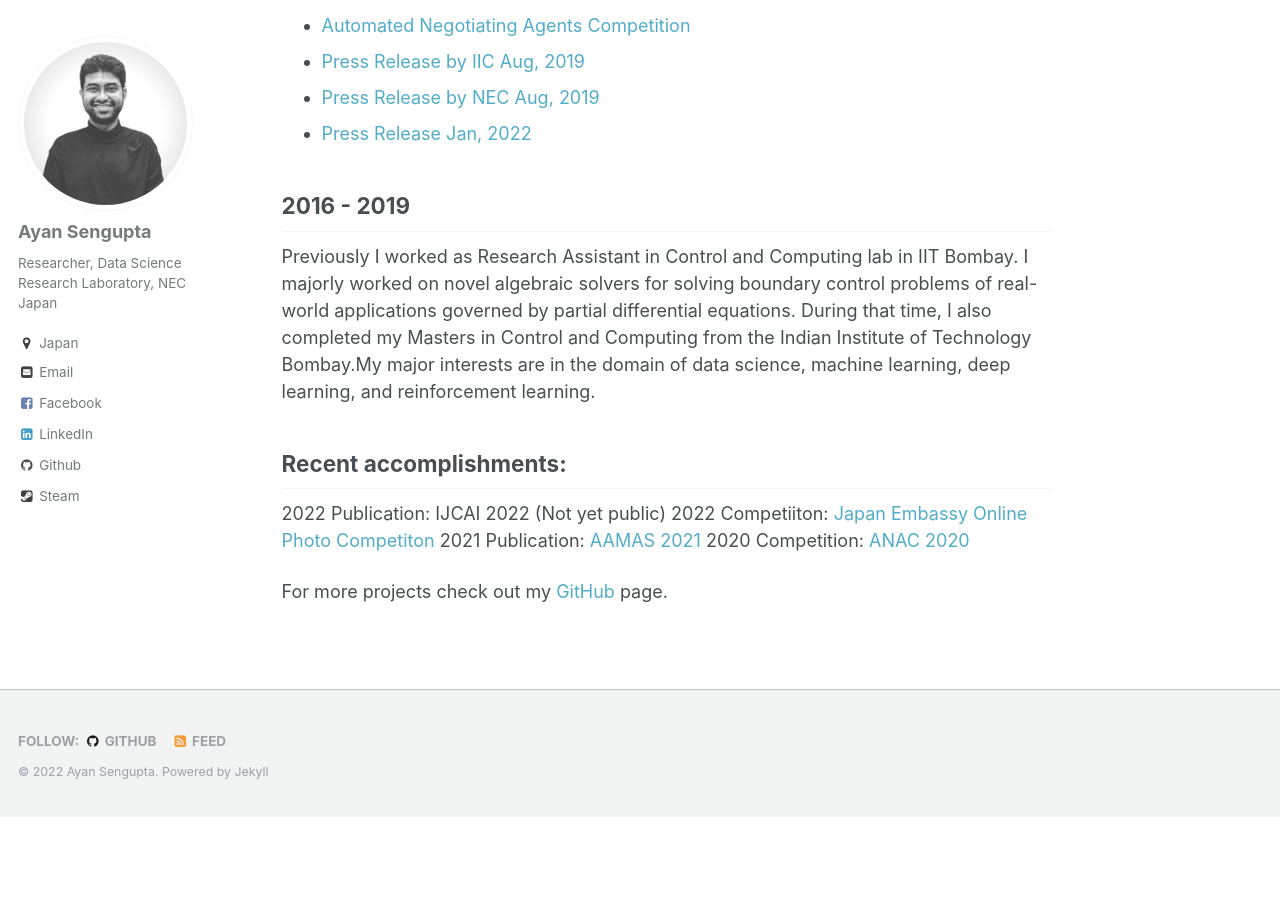
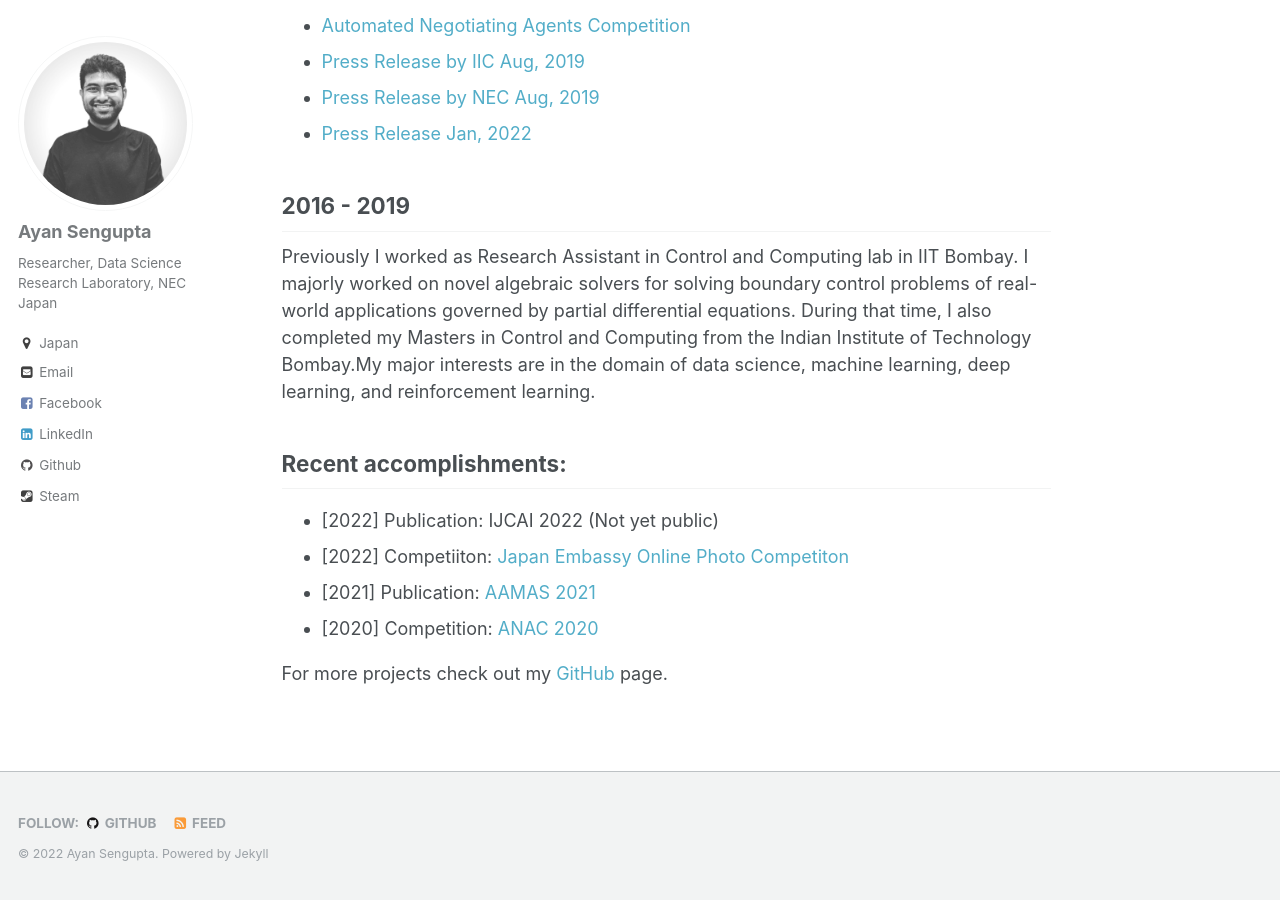
Before and after one commit to ayansengupta17/ayansengupta17.github.io, a Jekyll site: the page built from _pages/about.md, in a window 1280 px wide and 900 px high, scrolled down 704 px. Built offline with Jekyll 4.4.1, drawn with Linux system fonts in a browser that asks for light colours; before the commit the page ends 1521 px from its top, so only the background shows below that.

```diff
--- a/_pages/about.md
+++ b/_pages/about.md
@@ -37,9 +37,9 @@ of Technology Bombay.My major interests are in the domain of data science, machi
 Recent accomplishments:
 -----------------------
 
-2022 Publication: IJCAI 2022 (Not yet public)
-2022 Competiiton: [Japan Embassy Online Photo Competiton](https://www.in.emb-japan.go.jp/itpr_ja/Online.Photo.Exhibition2021_2022.html)
-2021 Publication: [AAMAS 2021](https://dl.acm.org/doi/10.5555/3463952.3464087)
-2020 Competition: [ANAC 2020](https://ayansengupta17.github.io/projects/projects-0x/)
+* [2022] Publication: IJCAI 2022 (Not yet public)
+* [2022] Competiiton: [Japan Embassy Online Photo Competiton](https://www.in.emb-japan.go.jp/itpr_ja/Online.Photo.Exhibition2021_2022.html)
+* [2021] Publication: [AAMAS 2021](https://dl.acm.org/doi/10.5555/3463952.3464087)
+* [2020] Competition: [ANAC 2020](https://ayansengupta17.github.io/projects/projects-0x/)
 
 For more projects check out my [GitHub](https://github.com/ayansengupta17/) page.
```
